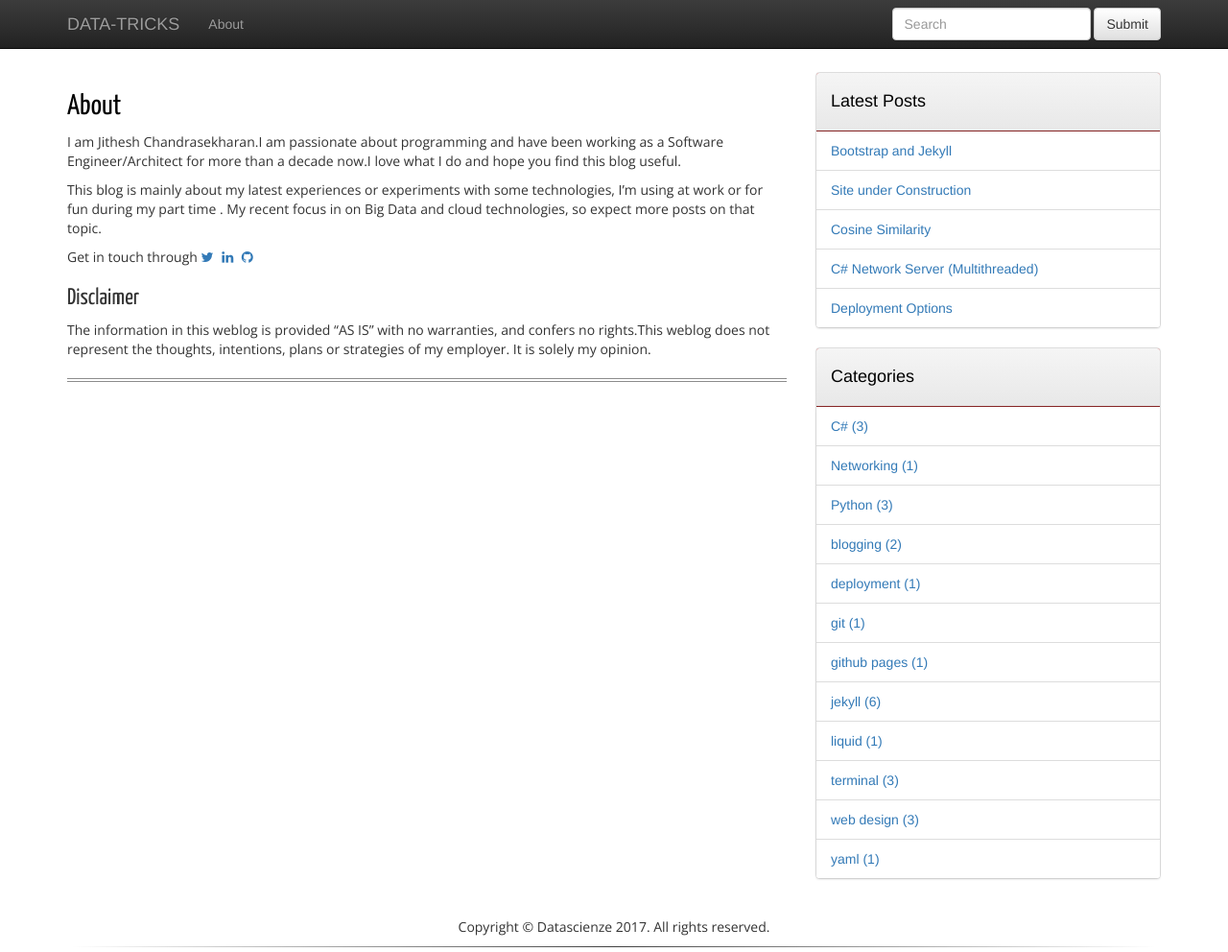
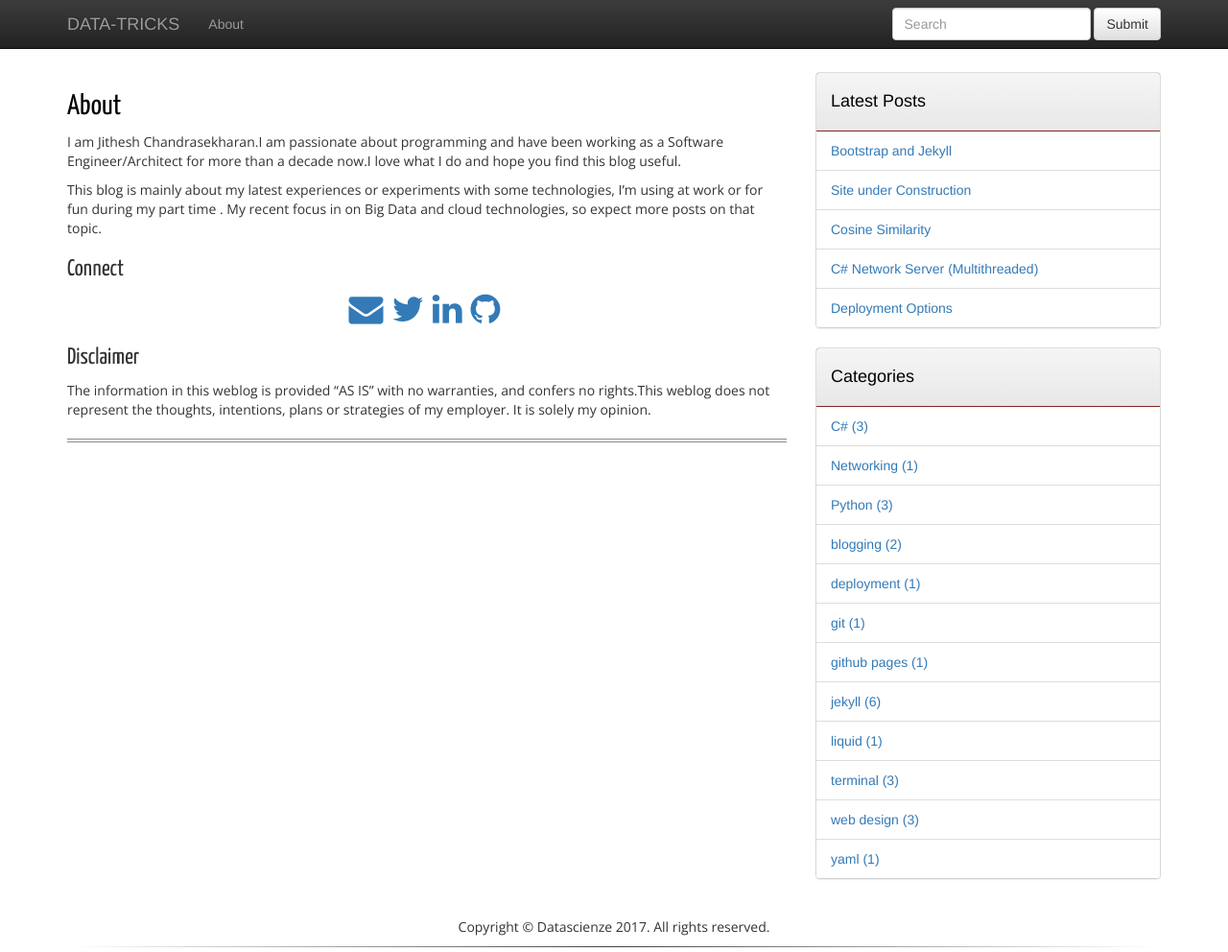
Before and after one commit to gitjit/gitjit.github.io, a Jekyll site: the page built from about.md, in a window 1280 px wide and 992 px high. Shown: the whole window at 96% size. Built offline with Jekyll 4.4.1, drawn with Linux system fonts in a browser that asks for light colours.

Commit message:
updated contact me

```diff
--- a/about.md
+++ b/about.md
@@ -12,16 +12,24 @@ I am Jithesh Chandrasekharan.I am passionate about programming and have been wor
 
 This blog is mainly about my latest experiences or experiments with some technologies, I’m using at work or for fun during my part time . My recent focus in on Big Data and cloud technologies, so expect more posts on that topic.
 
-Get in touch through <span style="margin-right:5px"><a href="https://twitter.com/gitjit" target="_blank"><i class="fa fa-twitter"></i></a></span> <span style="margin-right:5px"><a href="#" target="_blank"><i class="fa fa-linkedin"></i></a></span >  <span style="margin-right:5px" ><a href="#" target="_blank"><i class="fa fa-github"></i></a></span>
-
 <!--My favorite form of communication is Twitter, where you'll find me ranting 140 characters at a time at <span><a href="https://twitter.com/gitjit"><i class="fa fa-twitter"></i></a></span>.
 
 Resume : <span><a href="#"><i class="fa fa-linkedin"></i></a></span>  -->
+
+### Connect
+
+<div style="text-align: center">
+
+ <span style="margin-right:5px; "><a href="mailto:jitheshc@gmail.com?subject=Mail from Data-Tricks.com contact"><i class="fa fa-envelope fa share-button" style="font-size:36px;"></i></a></span>
+ <span style="margin-right:5px; "><a href="https://twitter.com/gitjit" target="_blank"><i class="fa fa-twitter" style="font-size:36px;"></i></a></span> <span style="margin-right:5px"><a href="#" target="_blank"><i class="fa fa-linkedin" style="font-size:36px;"></i></a></span >  <span style="margin-right:5px" ><a href="#" target="_blank"><i class="fa fa-github" style="font-size:36px;"></i></a></span>
+</div>
+
 
 ### Disclaimer
 
 The information in this weblog is provided “AS IS” with no warranties, and confers no rights.This weblog does not represent the thoughts, intentions, plans or strategies of my employer. It is solely my opinion.
 
+
 <hr class="style-eight">
 
 <!--Feel free to challenge me, disagree with me, or tell me I’m completely nuts in the comments section of each blog entry, but I reserve the right to delete any comment for any reason whatsoever (abusive, profane, rude, or anonymous comments) – so keep it polite, please.-->
```
